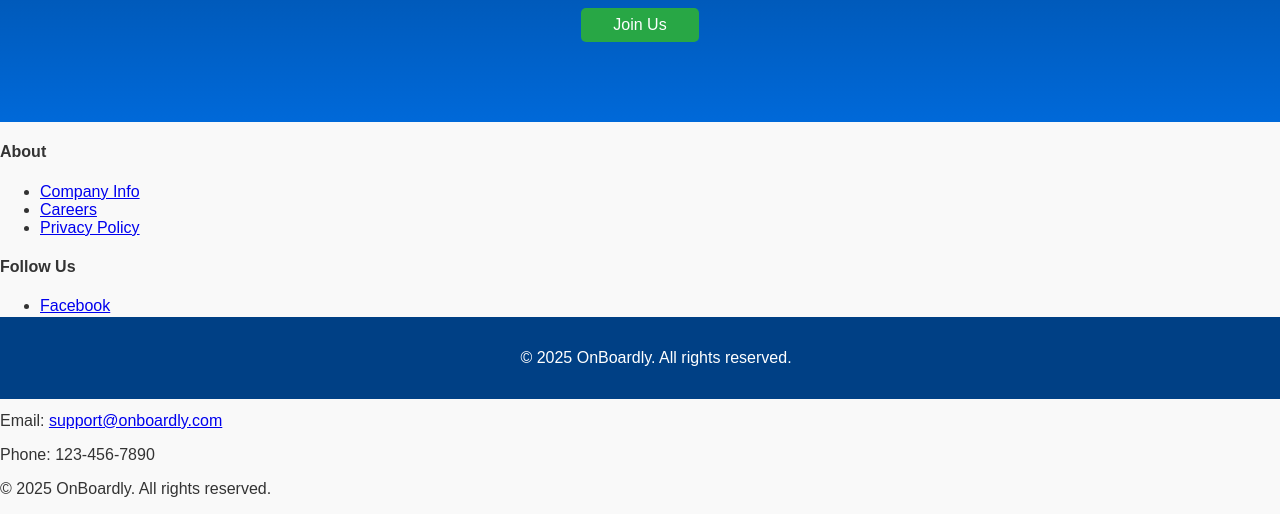
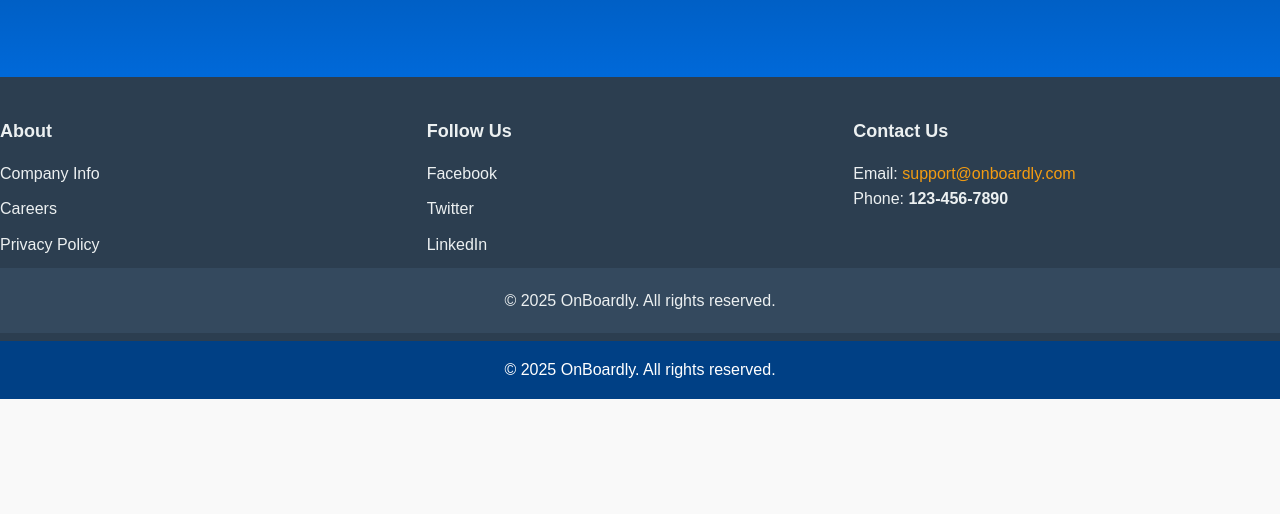
Before and after one commit to idan-nave/OnBoardly, a plain HTML site: page frontend/views/OnBoardly-homepage.html in a window 1280 px wide. Shown: the part 401-915 px from the top of the page. After the commit the page ends 800 px from the top, so only its background shows below. Drawn offline with Linux system fonts and the light colour scheme.

Commit message:
fixed styling link

```diff
--- a/frontend/views/OnBoardly-homepage.html
+++ b/frontend/views/OnBoardly-homepage.html
@@ -3,7 +3,7 @@
 <head>
     <meta charset="UTF-8">
     <link rel="stylesheet" href="Onboardly-homepage-Style.css">
-   <link rel="stylesheet" href="../components/header_footer.css">
+   <link rel="stylesheet" href="../components/header-footer.css">
 
     <meta name="viewport" content="width=device-width, initial-scale=1.0">
     <title>Onboardly</title>
```
